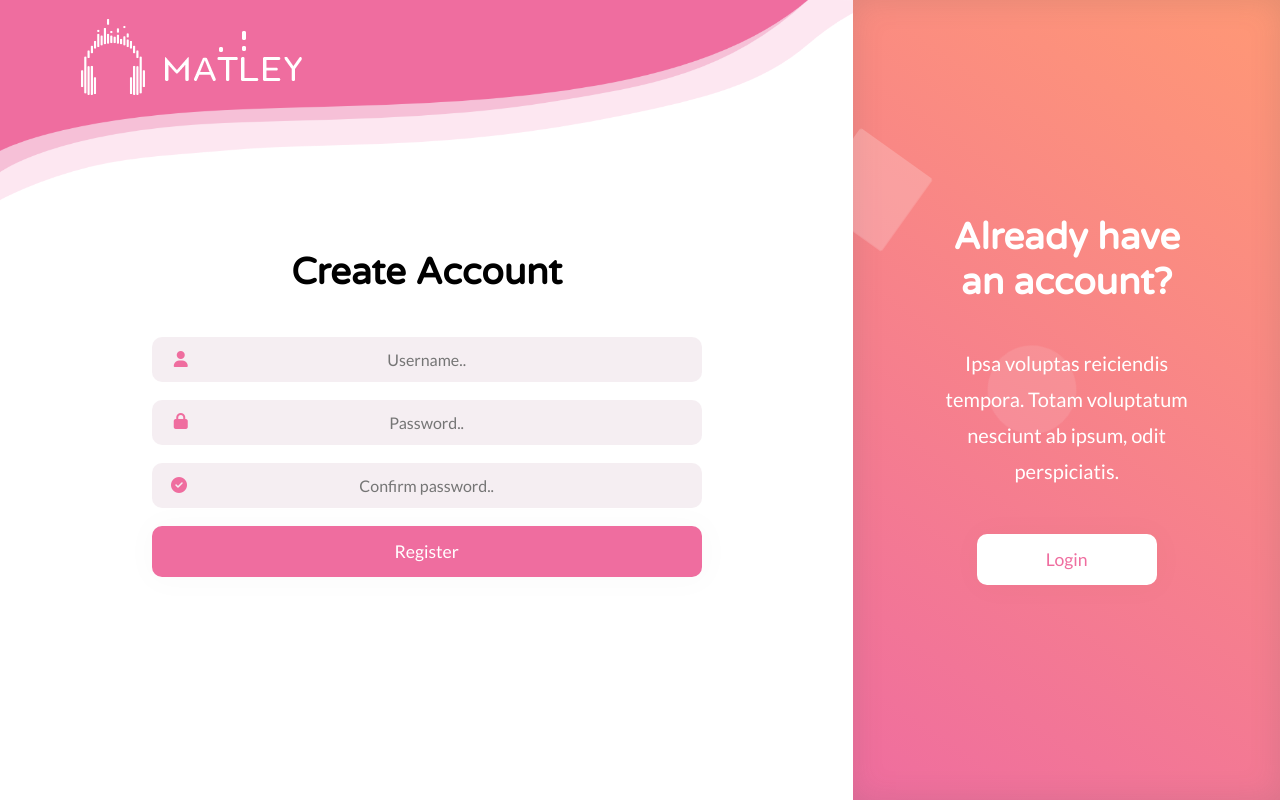
After one commit to zarhaselene/examensarbete, a PHP site: the page made by pages/register.php in a window 1280 px wide. The commit adds this page. Run offline with PHP 8.4, Linux system fonts and the light colour scheme; the template is opened without the code that fills it, so the values that code supplies are empty; a stand-in replaces the project's code that opens the database connection; some libraries are stand-ins or nearby versions.

Commit message:
Register page created & login page classes changed

```diff
--- a/assets/style.css
+++ b/assets/style.css
@@ -748,8 +748,8 @@ nav p {
 	animation: animationframesthree 35s alternate infinite linear;
 }
 /*Floating shapes on register page*/
-.regi-wrapper .circle-shape,
-.regi-wrapper .rectangle-shape {
+.lr-small-wrapper .circle-shape,
+.lr-small-wrapper .rectangle-shape {
 	content: "";
 	border: none;
 	background-color: #ffffff36;
@@ -758,8 +758,8 @@ nav p {
 	top: 10%;
 	margin: auto;
 }
-.regi-wrapper .circle-shape.large,
-.regi-wrapper .rectangle-shape.small {
+.lr-small-wrapper .circle-shape.large,
+.lr-small-wrapper .rectangle-shape.small {
 	width: 105px;
 	height: 105px;
 	animation: animationframesthree 65s alternate infinite linear;
@@ -990,8 +990,8 @@ textarea:focus {
 	text-align: left;
 }
 
-/*** Login/Register form ***/
-.login-wrapper {
+/*** Login/Register page ***/
+.lr-wrapper {
 	height: 100vh;
 	padding: 18px 80px 50px;
 	background-image: url(../assets/img/illustrations/pink_cart.png);
@@ -999,23 +999,23 @@ textarea:focus {
 	background-position: top left;
 	background-size: 900px;
 }
-.login-container > div.heading > h2 {
+.lr-container > div.heading > h2 {
 	font-size: 2.3rem;
 }
-.login-container > .google > p {
+.lr-container > .google > p {
 	font-size: 1.1rem;
 }
 
-.login-container {
+.lr-container {
 	margin-top: 150px;
 	text-align: center;
 }
 
-.login-form {
+.lr-form {
 	width: 100%;
 	max-width: 550px;
 }
-.login-form .line {
+.lr-form .line {
 	width: 100%;
 	text-align: center;
 	border-bottom: 1px solid #9e999958;
@@ -1023,8 +1023,8 @@ textarea:focus {
 	margin: 10px 0 20px;
 }
 
-.login-form .line,
-.login-form .or {
+.lr-form .line,
+.lr-form .or {
 	/* Hides the line behind the OR text with a bg-color */
 	background: #fff;
 	padding: 0 10px;
@@ -1041,7 +1041,7 @@ textarea:focus {
 	background-color: #e3cdd958;
 	border-radius: 10px;
 }
-.login-container > .login-form > form > div > button {
+.lr-container > .lr-form > form > div > button {
 	border-radius: 10px;
 }
 
@@ -1053,6 +1053,12 @@ textarea:focus {
 
 .password i {
 	left: 4%;
+	top: 12%;
+	font-size: 1rem;
+}
+
+.confirm-password i {
+	left: 3.5%;
 	top: 12%;
 	font-size: 1rem;
 }
@@ -1064,7 +1070,7 @@ textarea:focus {
 	padding-top: 8px;
 }
 
-.regi-wrapper {
+.lr-small-wrapper {
 	padding: 50px 80px;
 	background: rgb(239, 109, 159);
 	background: -moz-linear-gradient(
@@ -1086,20 +1092,24 @@ textarea:focus {
 	box-shadow: inset 0 0 30px #5656562b;
 	overflow: hidden;
 }
-.regi-container {
+.lr-small-container {
 	height: 100%;
 	position: relative;
 	z-index: 3;
 }
-.regi-container > .heading > h2 {
+.lr-small-container > .heading > h2 {
 	font-size: 2.3rem;
 }
 
-/* #success-msg {
+#success-msg {
 	color: #ff9875;
 	text-align: center;
-	padding-top: 10px;
-} */
+	font-size: 1rem;
+	padding-top: 8px;
+}
+#success-msg a {
+	color: #ff9875;
+}
 /*** Sidebar ***/
 .sidebar {
 	position: fixed;
@@ -2221,18 +2231,18 @@ footer {
 	.admin-dashboard > div > div.users > table > tbody > tr > td > select {
 		margin: 0;
 	}
-	.login-container > div.heading > h2 {
+	.lr-container > div.heading > h2 {
 		font-size: 1.6rem;
 	}
 
 	.login > .container {
 		flex-direction: column;
 	}
-	.login-wrapper {
+	.lr-wrapper {
 		height: auto;
 		width: auto;
 	}
-	.regi-wrapper {
+	.lr-small-wrapper {
 		width: auto;
 	}
 }
--- /dev/null
+++ b/pages/register.php
@@ -0,0 +1,77 @@
+<?php
+
+require_once __DIR__ . "/../classes/User.php";
+require_once __DIR__ . "/../google-config.php";
+require_once __DIR__ . "/../classes/Template.php";
+
+$google_login_btn = '<a href="' . $google_client->createAuthUrl() . '"><img src="/exa/assets/img/btn_google_signin_light.png" /></a>';
+
+Template::header("Register");
+?>
+<section class="register">
+    <div class="container row">
+        <div class="lr-wrapper col-16">
+            <div class="lr-logo">
+                <a href="/exa/index.php"> <img src="/exa/assets/img/logos/logo.png" alt="logo"></a>
+            </div>
+            <div class="lr-container display-flex direction-column align-items-center justify-center">
+                <div class="heading m-z">
+                    <h2>Create Account</h2>
+                </div>
+
+                <div class="lr-form p-t-3">
+                    <div class="form-container" id="registerForm">
+                        <form action="/exa/scripts/post-register-user.php" method="post" class="form">
+                            <button type="button" class="popup-close reset-btn-styling"">
+                                <i class=" p-z icon fa-solid fa-xmark color-white"></i>
+                            </button>
+                            <div class="username position-relative display-flex direction-column">
+                                <input type="text" id="username" name="username" placeholder="Username..">
+                                <i class="fa fa-user fa-lg color-pink position-absolute"></i>
+                                <br>
+                            </div>
+                            <div class="password position-relative display-flex direction-column">
+                                <input type="password" name="password" placeholder="Password..">
+                                <i class="fa-solid fa-lock color-pink position-absolute" style="padding-top: 5px;"></i>
+                                <br>
+                            </div>
+                            <div class="confirm-password position-relative display-flex direction-column">
+                                <input type="password" name="confirm-password" placeholder="Confirm password.."><br>
+                                <i class="fa-solid fa-circle-check color-pink position-absolute"></i>
+                                <button type="submit" class="btn full-btn m-z">Register</button>
+                            </div>
+                            <?php
+                            if (isset($_GET['register']) && $_GET['register'] == 'success') {
+                                echo '<p id="success-msg">User created, please <a href="/exa/pages/login.php" class="text-underline">log in!</a> </p>';
+                            }
+                            ?>
+                            <?php if (isset($_GET['error']) && $_GET['error'] == 'invalid_register') {
+                                echo '<p id="invalid-credentials" class="p-t-2">Error creating user, try again.</p>';
+                            }
+                            ?>
+                            <?php if (isset($_GET['error']) && $_GET['error'] == 'invalid_register_username') {
+                                echo '<p id="invalid-credentials" class="p-t-2">Username taken, try again.</p>';
+                            }
+                            ?>
+                        </form>
+                    </div>
+
+                </div>
+            </div>
+        </div>
+        <div class="lr-small-wrapper col-8 position-relative">
+            <div class="floaties">
+                <div class="rectangle-shape small"></div>
+                <div class="circle-shape large"></div>
+            </div>
+            <div class="lr-small-container color-white text-center display-flex direction-column align-items-center justify-center">
+                <div class="heading ">
+                    <h2>Already have an account?</h2>
+                </div>
+                <p> Ipsa voluptas reiciendis tempora. Totam voluptatum nesciunt ab ipsum, odit perspiciatis.
+                </p>
+                <a href="/exa/pages/login.php" class="regi-btn btn full-btn">Login</a>
+            </div>
+        </div>
+    </div>
+</section>
```
Also changed, not shown: pages/login.php (+7 -7 lines), scripts/post-register-user.php (+4 -4 lines).
